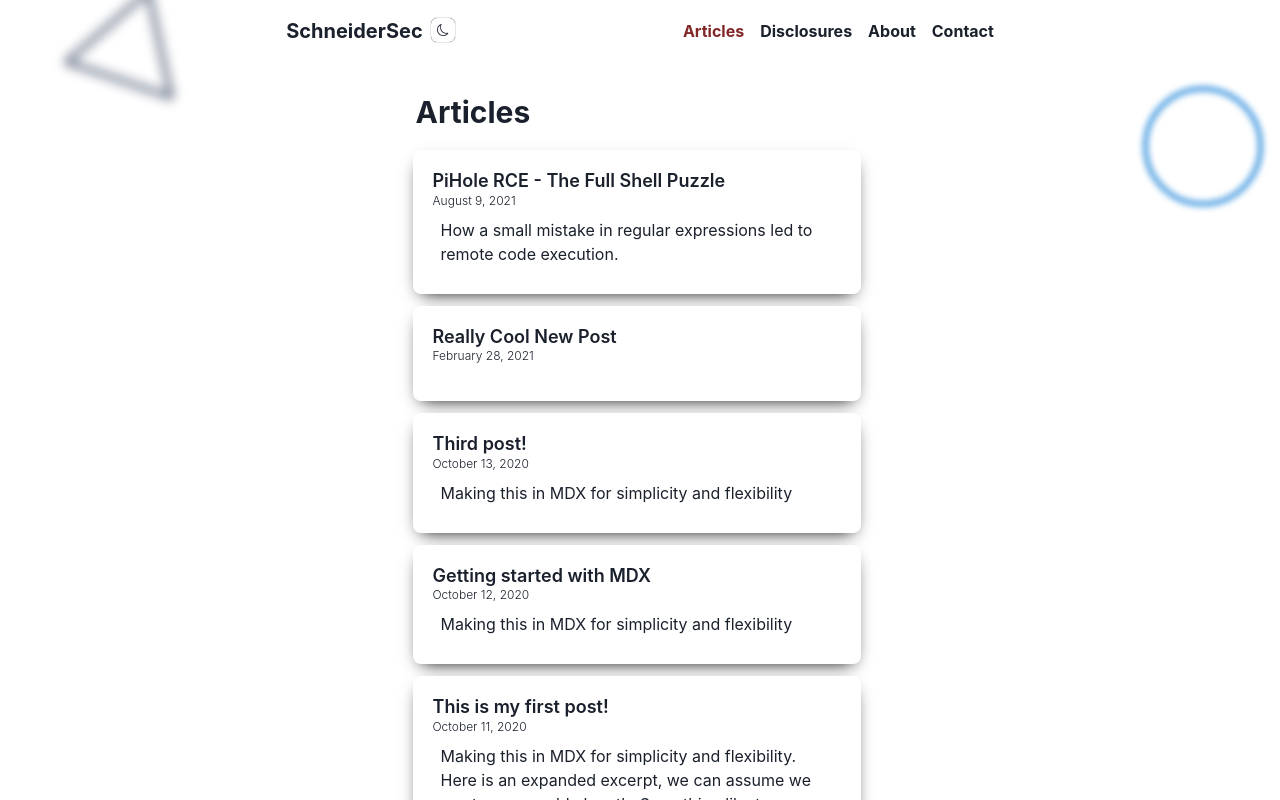
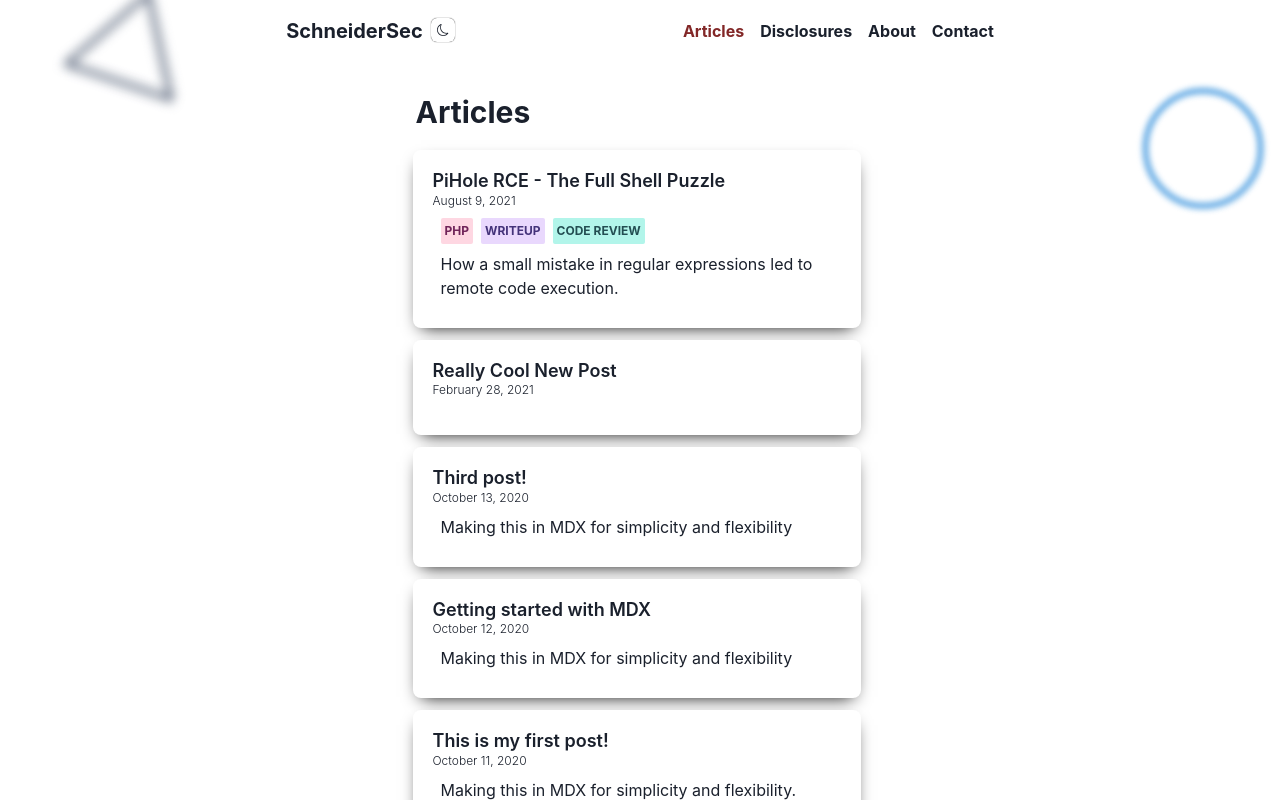
Before and after one commit to SchneiderSec/chakrablog, a Next.js app: page /articles in a window 1280 px wide. Shown: the top 800 px of the page. Built offline with nearby package versions, Linux system fonts and the light colour scheme.

Commit message:
Added poc and more styling

```diff
--- a/components/Articles/PostCard.js
+++ b/components/Articles/PostCard.js
@@ -1,7 +1,8 @@
 import { Box, Heading, Link, Text, useColorModeValue } from "@chakra-ui/react";
+import Tags from "../Tags/Tags";
 
 const PostCard = ({ frontMatter, ...rest }) => {
-    const { title, excerpt, date, slug } = frontMatter;
+    const { title, excerpt, date, slug, tags } = frontMatter;
     return(
     <Link
         href={`/posts/${slug}`}
@@ -24,13 +25,17 @@ const PostCard = ({ frontMatter, ...rest }) => {
                 fontSize={['md', 'lg', 'lg', 'lg']}
                 as="h3"
                 fontWeight="600"
-
                 >
                 {title}
             </Heading>
             <Text fontSize="xs" color="inherit" fontWeight="300">
                     {date}
             </Text>
+            {tags &&
+            <Box p="0">
+                {tags.map(tag => <Tags key={tag} type={tag}/>)}
+            </Box>
+            }
             <Box p="2" fontSize="md">
                 {excerpt}
             </Box>
--- a/components/Disclosures/DisclosureTable.js
+++ b/components/Disclosures/DisclosureTable.js
@@ -25,6 +25,7 @@ export default function DisclosureTable(){
                         cve={cve.cve}
                         link="N/A"
                         key={idx}
+                        writeup={cve.writeup || false}
                         />
 
                     ))
--- a/components/Disclosures/cves.json
+++ b/components/Disclosures/cves.json
@@ -46,6 +46,7 @@
 {
     "title": "Authenticated Remote Code Execution - Pi-Hole",
     "cve": "CVE-2021-32706",
-    "vendor": "Pi-Hole"
+    "vendor": "Pi-Hole",
+    "writeup": "pi-hole-rce-the-full-shell-puzzle"
 }
 ]
--- /dev/null
+++ b/components/Tags/Tags.js
@@ -0,0 +1,20 @@
+import { Badge } from "@chakra-ui/react";
+
+const Tags = ({ type }) => {
+
+    const COLOR_SCHEME = {
+        'php': 'pink',
+        'java': 'yellow',
+        'c#': 'blue',
+        'cpp': 'blue',
+        'writeup': 'purple',
+        'code review': 'teal'
+    }
+
+    return (
+        <Badge colorScheme={COLOR_SCHEME[type]} ml="2" padding="1" mt="2">
+            {type}
+        </Badge>
+    )
+}
+export default Tags;
--- a/content/pi-hole-rce-the-full-shell-puzzle/index.md
+++ b/content/pi-hole-rce-the-full-shell-puzzle/index.md
@@ -3,11 +3,14 @@ title: PiHole RCE - The Full Shell Puzzle
 date: 2021-08-09
 author: Chris Schneider
 excerpt: How a small mistake in regular expressions led to remote code execution.
+tags: [php, writeup, code review]
 ---
 
 In my quest to get better with code review I decided to look at applications I run on my network. PiHole was a perfect target because PHP is relatively easy to read and is often riddled with issues. While reviewing the code I noticed something strange. PiHole uses quite a bit of shell commands and often with user input. The approach they've taken to prevent malicious payloads is to check against regular expressions. This is a solid approach if the regex is strict enough.
 
 **note**: The version in the screenshots is v5.5
+
+**POC**: [Pihole POC](/files/piholePOC.txt)
 
 ## The Mistake
 
--- a/pages/posts/[slug].js
+++ b/pages/posts/[slug].js
@@ -4,6 +4,7 @@ import PageLayout from '../../components/layouts/PageLayout';
 import CodeBlock from '../../components/layouts/CodeBlock';
 import classes from '../../styles/Markdown.module.css'
 import { PostImage } from '../../components/Articles';
+import Tags from '../../components/Tags/Tags';
 
 export async function getStaticPaths(){
   const slugs = await getPosts();
@@ -33,8 +34,8 @@ export default function Post({ slug, meta, content }){
         <PageLayout heading={meta.title}>
           <div
             style={{ marginLeft: '5px' }}
-
           >
+            {meta.tags.map(tag => <Tags key={tag} type={tag}/>)}
               {<Markdown
                 escapeHtml={true}
                 source={content}
```
Also changed, not shown: components/Disclosures/DisclosureRow.js (+11 -2 lines), styles/Markdown.module.css (+7 -0 lines), public/files/piholePOC.txt (added).
